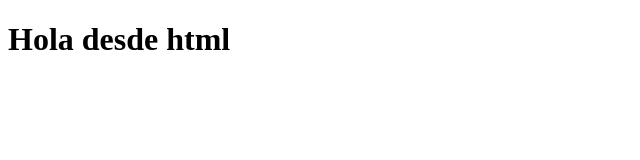
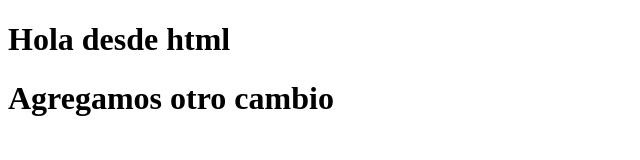
Before and after one commit to JCardenas48/YOUTUBE-EJEMPLO, a plain HTML site: page index.html in a window 1280 px wide. Shown: the whole page, without its empty margins (0-640 px from the left). Drawn offline with Linux system fonts and the light colour scheme.

Commit message:
agregamos otro cambio al html

```diff
--- a/index.html
+++ b/index.html
@@ -8,5 +8,6 @@
 </head>
 <body>
   <h1>Hola desde html</h1>
+  <h1>Agregamos otro cambio</h1>
 </body>
 </html>
```
